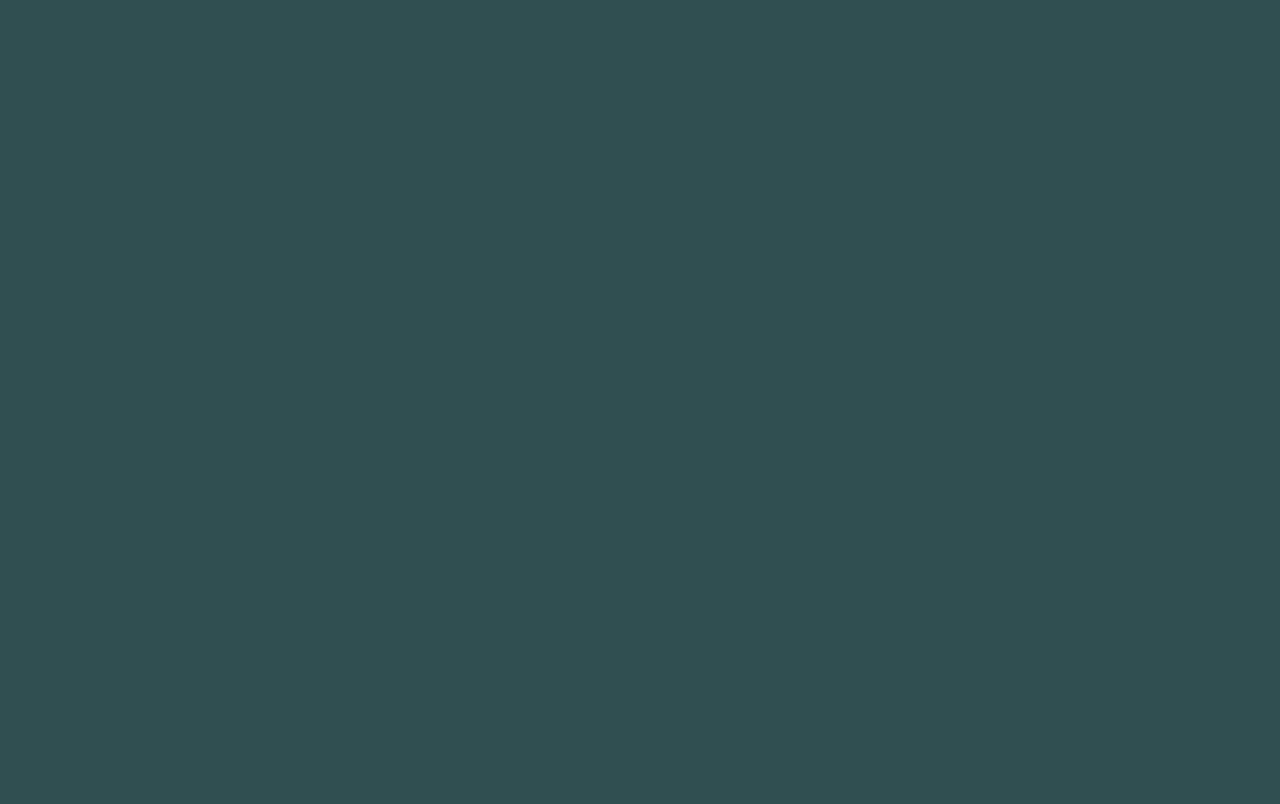
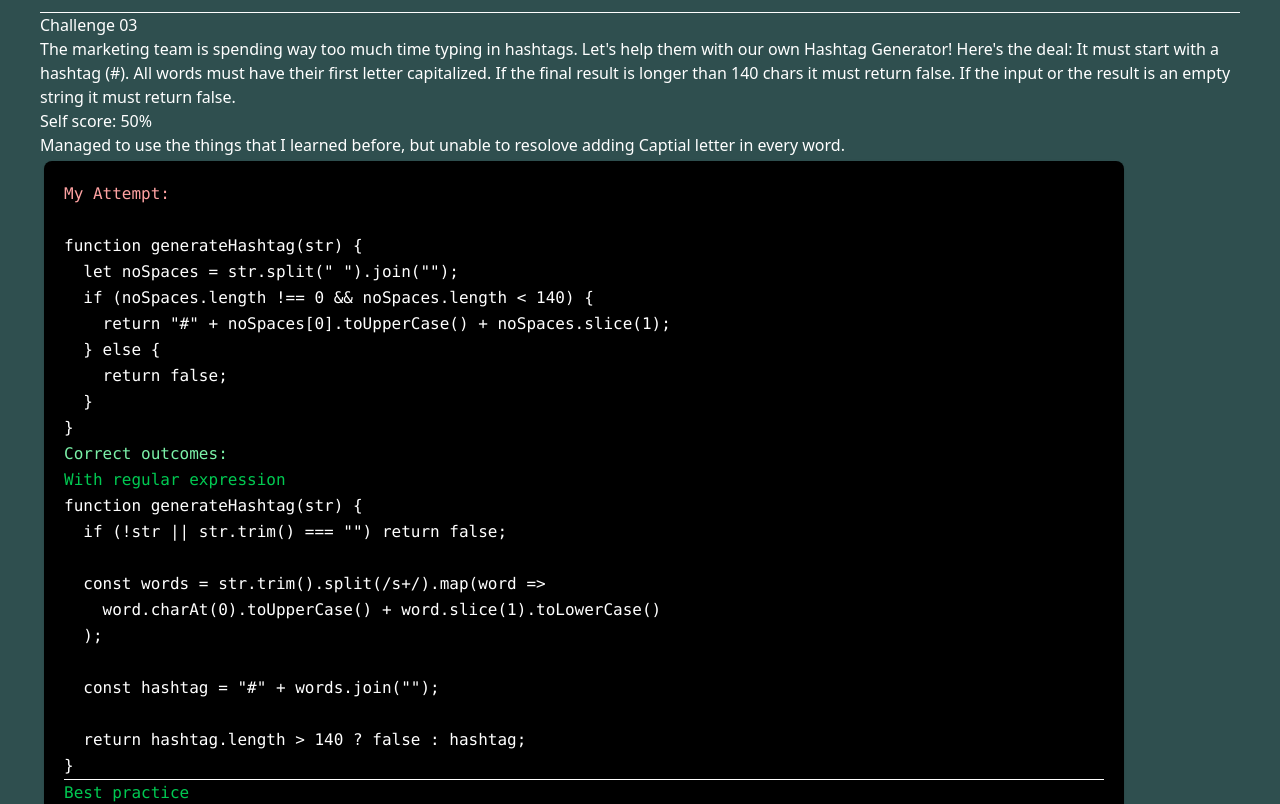
Before and after one commit to ChonCanCode/03-chon-codex, a React (Vite) app: page /rankup in a window 1280 px wide. Shown: the part 2380-3184 px from the top of the page. Before the commit the page ends 2408 px from the top, so only its background shows below. Built offline with nearby package versions, Linux system fonts and the light colour scheme.

Commit message:
code to be reviewed

```diff
--- a/src/Rankup.tsx
+++ b/src/Rankup.tsx
@@ -113,6 +113,67 @@ console.log(findUniq(array1));
 let array1 = [1, 1, 1, 2, 1, 1];
 console.log(findUniq(array1));`}
       </code>
+
+      <br />
+      <hr />
+      <h2>Challenge 03</h2>
+      <span>
+        The marketing team is spending way too much time typing in hashtags.
+        Let's help them with our own Hashtag Generator! Here's the deal: It must
+        start with a hashtag (#). All words must have their first letter
+        capitalized. If the final result is longer than 140 chars it must return
+        false. If the input or the result is an empty string it must return
+        false.
+      </span>
+
+      <h3>Self score: 50%</h3>
+      <span>
+        Managed to use the things that I learned before, but unable to resolove
+        adding Captial letter in every word.
+      </span>
+
+      <code>
+        <span className="text-red-300">My Attempt:</span>
+        <br />
+        {`
+function generateHashtag(str) {
+  let noSpaces = str.split(" ").join("");
+  if (noSpaces.length !== 0 && noSpaces.length < 140) {
+    return "#" + noSpaces[0].toUpperCase() + noSpaces.slice(1);
+  } else {
+    return false;
+  }
+}
+`}
+
+        <span className="text-green-300">Correct outcomes:</span>
+        <br />
+        <span className="text-green-500">With regular expression</span>
+        <br />
+        {`function generateHashtag(str) {
+  if (!str || str.trim() === "") return false;
+
+  const words = str.trim().split(/\s+/).map(word =>
+    word.charAt(0).toUpperCase() + word.slice(1).toLowerCase()
+  );
+
+  const hashtag = "#" + words.join("");
+
+  return hashtag.length > 140 ? false : hashtag;
+}`}
+        <hr />
+        <span className="text-green-500">Best practice</span>
+        <br />
+        {`function generateHashtag (str) {
+
+  var hashtag = str.split(' ').reduce(function(tag, word) {
+    return tag + word.charAt(0).toUpperCase() + word.substring(1);
+  }, '#');
+
+  return hashtag.length == 1 || hashtag.length > 140 ? false : hashtag;
+}
+`}
+      </code>
     </>
   );
 }
--- a/src/js-daily/code-playground.js
+++ b/src/js-daily/code-playground.js
@@ -13,14 +13,20 @@
 // ""                                        =>  false
 
 function generateHashtag(str) {
-  let noSpaces = str.split(" ").join("");
-  if (noSpaces.length !== 0 && noSpaces.length < 140) {
-    return "#" + noSpaces[0].toUpperCase() + noSpaces.slice(1);
-  } else {
-    return false;
-  }
+  if (!str || str.trim() === "") return false;
+
+  const words = str
+    .trim()
+    .split(/\s+/)
+    .map((word) => word.charAt(0).toUpperCase() + word.slice(1).toLowerCase());
+
+  const hashtag = "#" + words.join("");
+
+  return hashtag.length > 140 ? false : hashtag;
 }
 
 const str = "i am awsome!";
 
 console.log(generateHashtag(str));
+
+// https://www.codewars.com/kata/52449b062fb80683ec000024/solutions/javascript
```
